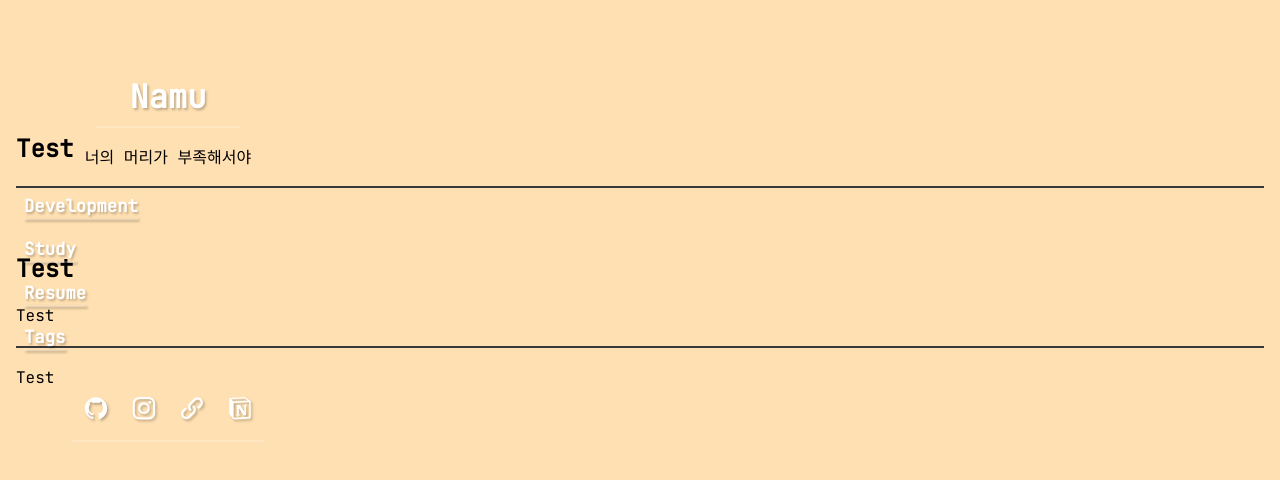
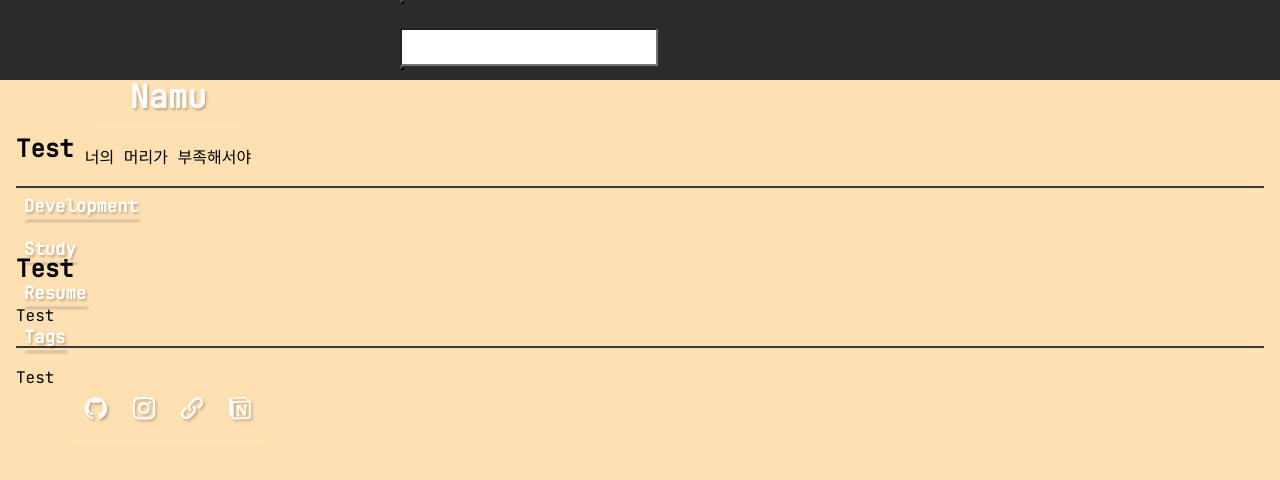
Before and after one commit to wsh6922/namu-frontend, a React (Vite) app: page / in a window 1280 px wide. Shown: the top 480 px of the page. Built offline with nearby package versions, Linux system fonts and the light colour scheme; a web font is replaced by a local one.

Commit message:
상단 헤더 작업중

```diff
--- a/src/assets/scss/section/_header.scss
+++ b/src/assets/scss/section/_header.scss
@@ -2,3 +2,55 @@
     z-index: 3;
     background-color: #2c2c2d;
 }
+
+.flexd-top {
+    position: fixed;
+    top: 0;
+    left: 0;
+    width: 100%;
+}
+
+.navbar {
+    transition: none;
+}
+
+#top_navbar .top-navbar-content {
+    position: relative;
+    padding-top: 0;
+    padding-bottom:  0;
+    min-height: 0;
+    max-height: 5rem;
+}
+
+.top-navbar-content {
+    padding: 8rem 1rem 12rem;
+}
+
+@media screen and (min-width: 672px) {
+    .top-navbar-content {
+        max-width: 42rem;
+    }
+}
+
+@media screen and (min-width: 864px) {
+    .top-navbar-content {
+        max-width: 48rem;
+    }
+}
+
+@media screen and (min-width: 1024px) {
+    .top-navbar-content {
+        padding-left: 1rem;
+        margin-left: 24rem;
+        margin-right: 3rem;
+    }
+}
+
+@media screen and (min-width: 1376px) {
+    .top-navbar-content {
+        padding-top: 9rem;
+        margin-left: 25rem;
+        margin-right: 4rem;
+        max-width: 54rem;
+    }
+}
--- a/src/components/Header.jsx
+++ b/src/components/Header.jsx
@@ -3,8 +3,23 @@
 const Header = () => {
 
     return (
-    <div id="top_navbar" className="navbar flexd-top"  style={{transform: "translateY(0px)"}}>
-       <div></div>
+    <div id="top_navbar" className="navbar flexd-top">
+       <div className="top-navbar-content">
+            <div>
+                <a>
+
+                </a>
+                <button>
+
+                </button>
+                <div>
+                    <input></input>
+                </div>
+                <button>
+
+                </button>
+            </div>
+       </div>
     </div>
     )
 };
```
